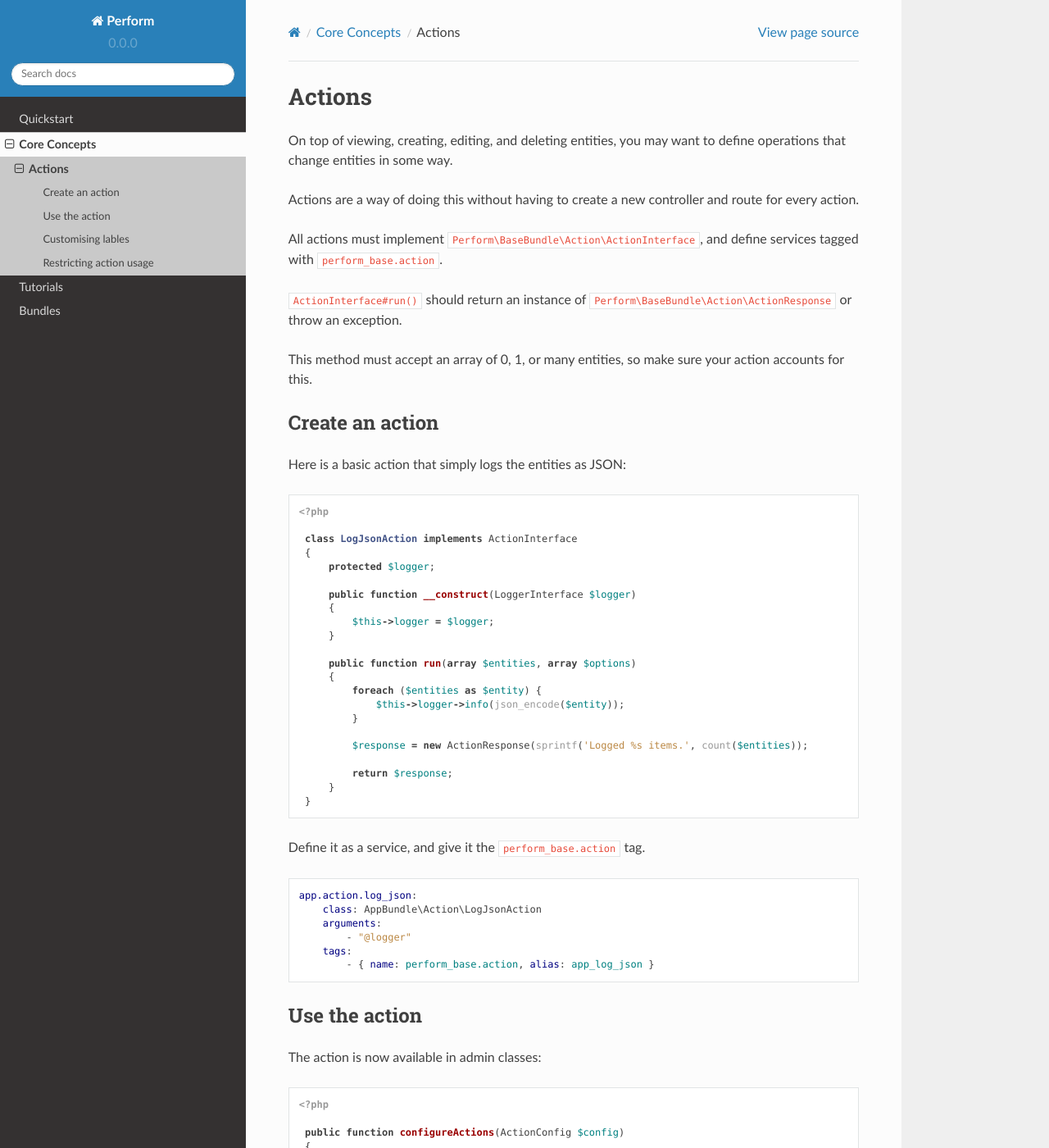
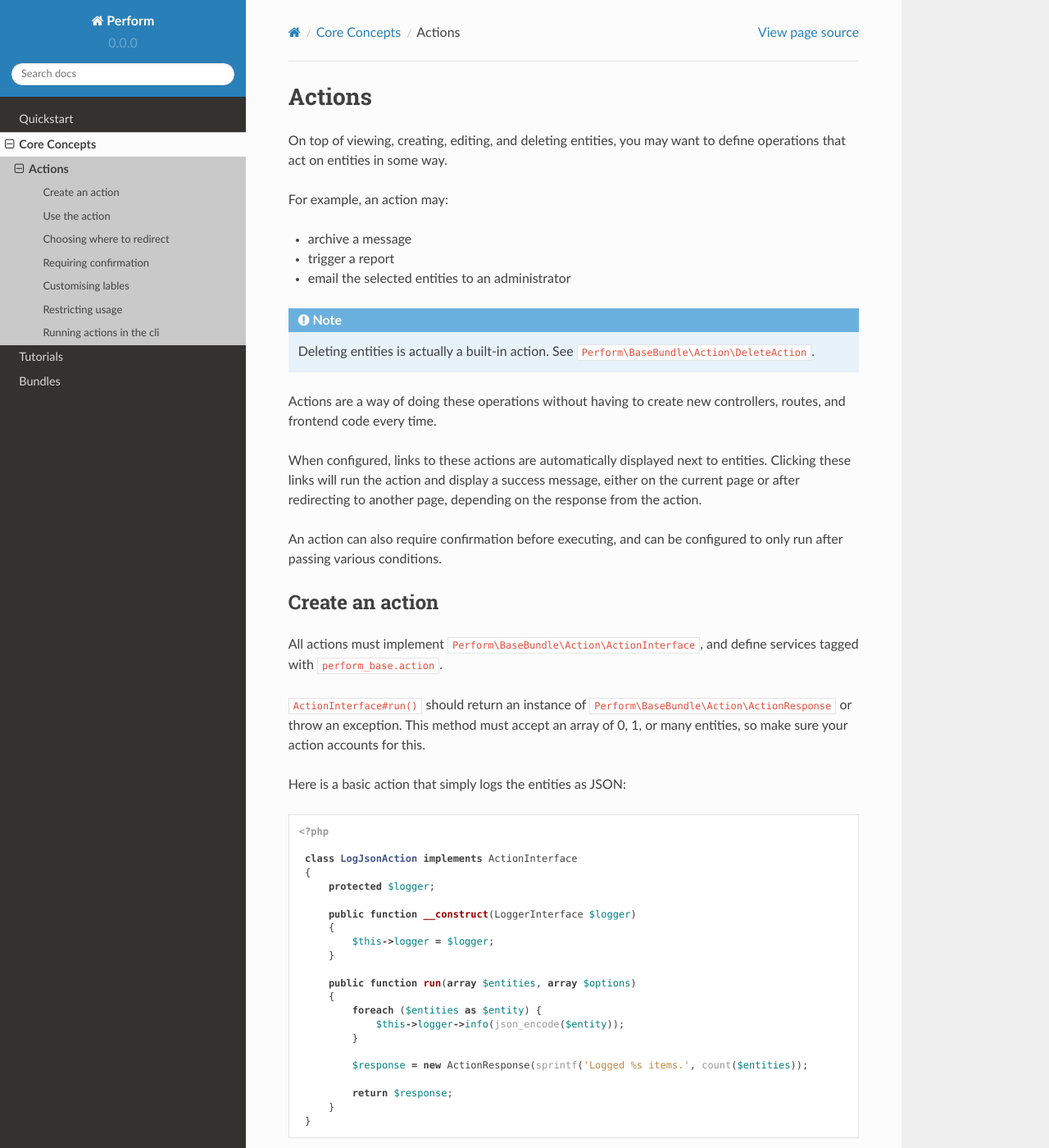
Before and after one commit to useperform/perform, a Sphinx documentation site: the page built from docs/core/actions.rst, in a window 1280 px wide and 1400 px high. Shown: the whole window at 82% size. Built offline with Sphinx 7.4.7 and the Read the Docs theme 2.0.0, drawn with Linux system fonts in a browser that asks for light colours; some of the changed text lies outside the part shown.

Commit message:
docs: update action docs

```diff
--- a/docs/core/actions.rst
+++ b/docs/core/actions.rst
@@ -2,10 +2,32 @@
 =======
 
 On top of viewing, creating, editing, and deleting entities, you may
-want to define operations that change entities in some way.
+want to define operations that act on entities in some way.
 
-Actions are a way of doing this without having to create a new
-controller and route for every action.
+For example, an action may:
+
+- archive a message
+- trigger a report
+- email the selected entities to an administrator
+
+.. note::
+
+    Deleting entities is actually a built-in action. See ``Perform\BaseBundle\Action\DeleteAction``.
+
+Actions are a way of doing these operations without having to create new
+controllers, routes, and frontend code every time.
+
+When configured, links to these actions are automatically displayed
+next to entities.
+Clicking these links will run the action and display a success
+message, either on the current page or after redirecting to another
+page, depending on the response from the action.
+
+An action can also require confirmation before executing, and can be
+configured to only run after passing various conditions.
+
+Create an action
+----------------
 
 All actions must implement
 ``Perform\BaseBundle\Action\ActionInterface``, and define services
@@ -69,13 +87,58 @@
 
     public function configureActions(ActionConfig $config)
     {
+        // also use the default actions
+        parent::configureActions($config);
+
+        // add the custom action
         $config->add('app_log_json');
     }
 
 This action will now appear next to each entity and in the batch actions dropdown.
 
+Choosing where to redirect
+--------------------------
+
+You might want to redirect somewhere after running an action.
+
+``ActionResponse`` can have one of the following redirects attached:
+
+* ``ActionResponse::REDIRECT_NONE`` - don't redirect anywhere (the default)
+* ``ActionResponse::REDIRECT_URL`` - redirect to a given url
+* ``ActionResponse::REDIRECT_ROUTE`` - redirect to a named route
+* ``ActionResponse::REDIRECT_PREVIOUS`` - redirect to the previous page
+* ``ActionResponse::REDIRECT_CURRENT`` - reload the current page
+
+Set this redirect by calling ``setRedirect()`` on the response before returning it:
+
+.. code-block:: php
+
+   <?php
+
+   $response = new ActionResponse('Success');
+   //redirect to the previous page
+   $response->setRedirect(ActionResponse::REDIRECT_PREVIOUS);
+
+   //url requires the url option
+   $response->setRedirect(ActionResponse::REDIRECT_URL, ['url' => 'https://example.com']);
+
+   //route requires the route and params
+   $response->setRedirect(ActionResponse::REDIRECT_URL, ['route' => 'admin_foo_list']);
+   $response->setRedirect(ActionResponse::REDIRECT_URL, ['route' => 'admin_foo_view', 'params' => ['id' => 1]]);
+
+.. note::
+
+    ``REDIRECT_URL`` requires the ``url`` option, and ``REDIRECT_ROUTE`` requires the ``route`` and ``params`` options.
+
+
+Requiring confirmation
+----------------------
+
 Customising lables
 ------------------
 
-Restricting action usage
--------------------------
+Restricting usage
+-----------------
+
+Running actions in the cli
+--------------------------
```
Also changed, not shown: other parts of docs/core/actions.rst (+0 -4 lines).
